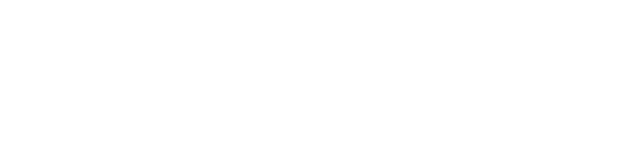
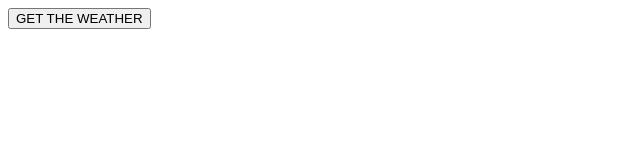
Before and after one commit to ga-wdi-exercises/weather_underground_ajax, a plain HTML site: page index.html in a window 1280 px wide. Shown: the whole page, without its empty margins (0-640 px from the left). Drawn offline with nearby package versions, Linux system fonts and the light colour scheme.

Commit message:
add button

```diff
--- a/index.html
+++ b/index.html
@@ -5,6 +5,7 @@
   <title>Weather Underground AJAX</title>
 </head>
 <body>
+  <button>GET THE WEATHER</button>
   <script src="https://code.jquery.com/jquery-2.1.4.js"></script>
   <script src="script.js"></script>
 </body>
```
